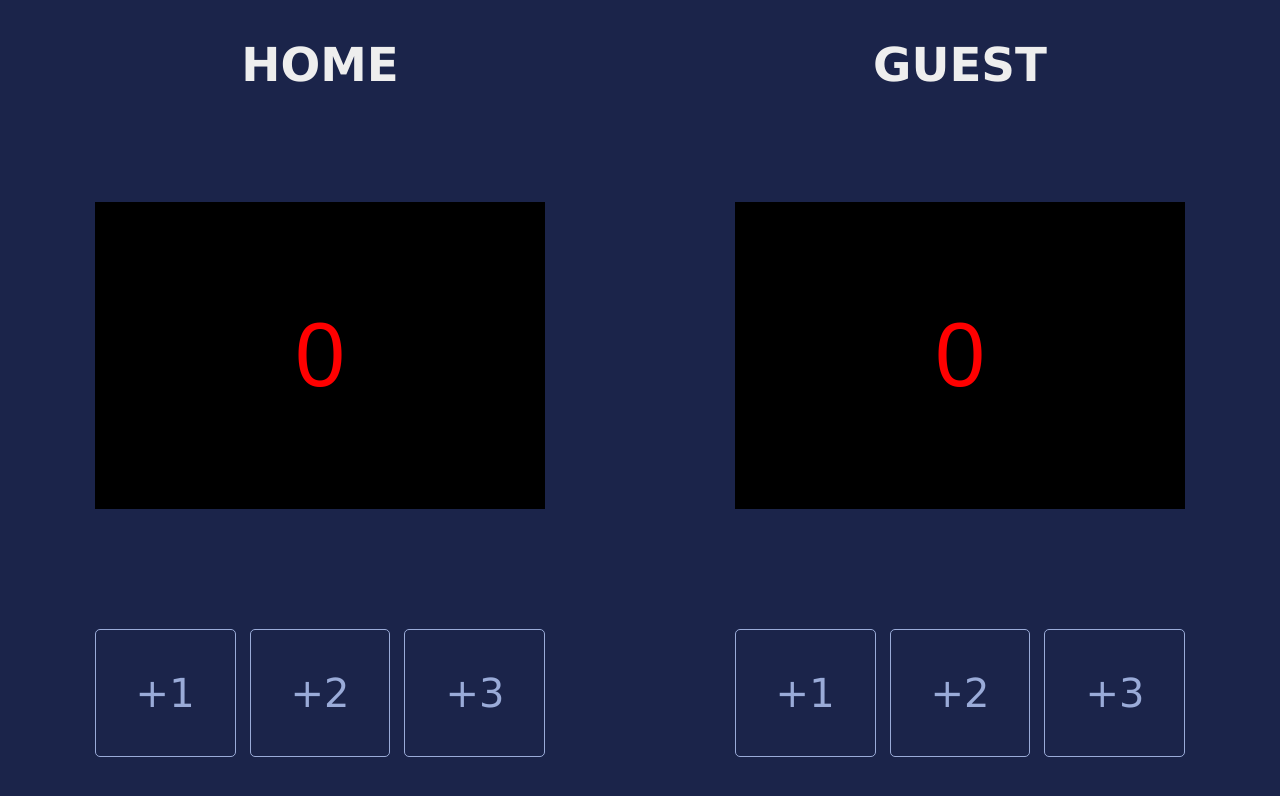
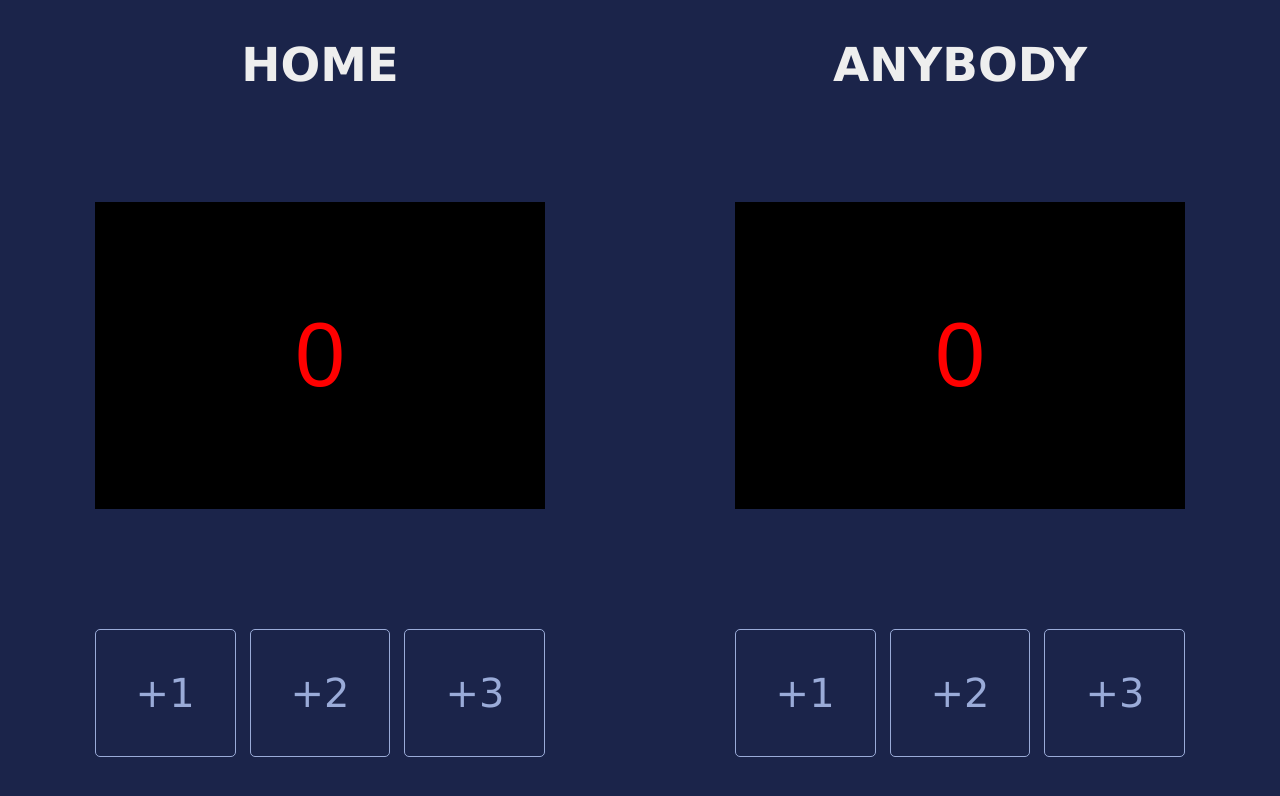
Before and after one commit to adroit-breath/score-board, a website built with Vite: page index.html in a window 1280 px wide. Built offline with nearby package versions, Linux system fonts and the light colour scheme; a small style sheet from the web is missing.

Commit message:
Update index.html

```diff
--- a/index.html
+++ b/index.html
@@ -18,7 +18,7 @@
                 </div>
             </div>
             <div>
-                <h3>GUEST</h3>
+                <h3>ANYBODY</h3>
                 <h4 id="guestcount">0</h4>
                 <div class="btns">
                     <button  id="increment-btn" onclick="GincreamentbyOne()">+1</button>
```
